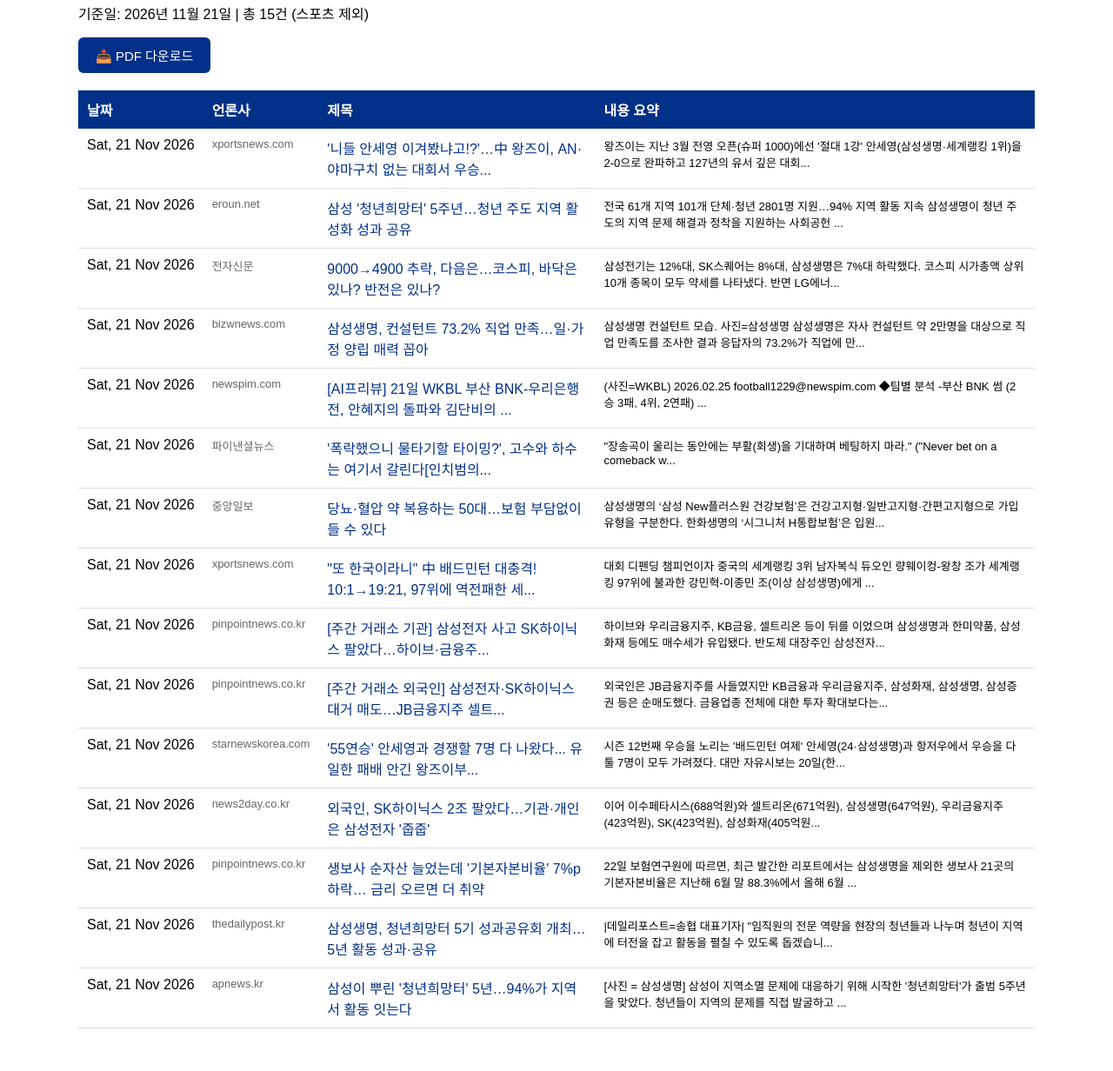
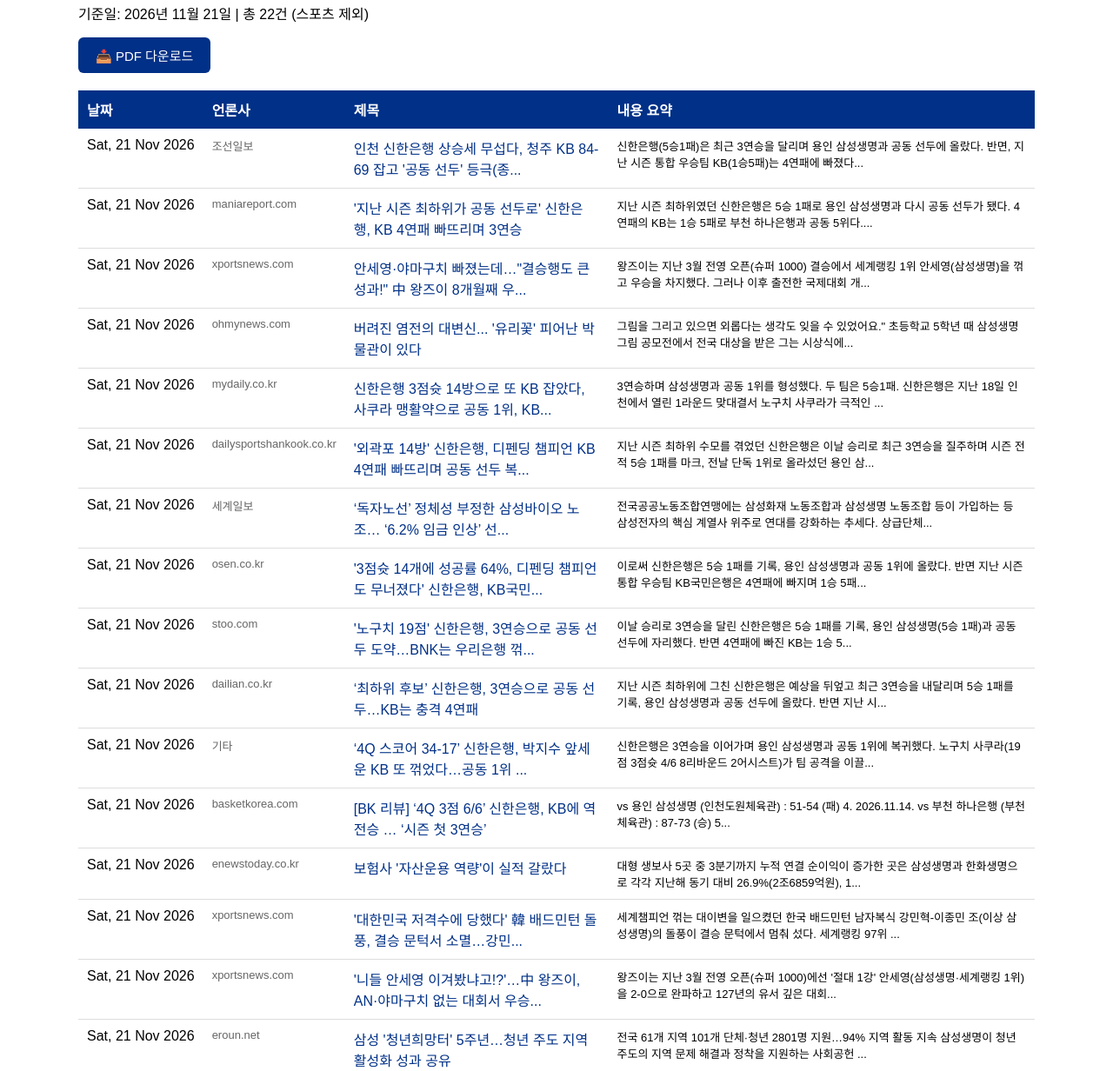
Before and after one commit to dramanuri-cell/samsung-life-news, a plain HTML site: page index.html in a window 1280 px wide. Shown: the part 104-1336 px from the top of the page at 87% size. Drawn offline with Linux system fonts and the light colour scheme.

Commit message:
deploy: 7bef5ab29e873cfb1ec4f62abdf7219ccd0ac1db

```diff
--- a/index.html
+++ b/index.html
@@ -18,11 +18,95 @@
 </head>
 <body>
   <h1>📰 삼성생명 뉴스 게시판</h1>
-  <p>기준일: 2026년 11월 21일 | 총 15건 (스포츠 제외)</p>
+  <p>기준일: 2026년 11월 21일 | 총 22건 (스포츠 제외)</p>
   <button class="btn" onclick="downloadPDF()">📥 PDF 다운로드</button>
   <table id="news-table">
     <tr><th>날짜</th><th>언론사</th><th>제목</th><th>내용 요약</th></tr>
 
+        <tr>
+          <td style="white-space:nowrap">Sat, 21 Nov 2026</td>
+          <td style="white-space:nowrap;color:#666;font-size:13px">조선일보</td>
+          <td><a href="https://www.sportschosun.com/basketball/2026-11-21/202611210100134210012652" target="_blank">인천 신한은행 상승세 무섭다, 청주 KB 84-69 잡고 '공동 선두' 등극(종...</a></td>
+          <td style="font-size:13px">신한은행(5승1패)은 최근 3연승을 달리며 용인 삼성생명과 공동 선두에 올랐다. 반면, 지난 시즌 통합 우승팀 KB(1승5패)는 4연패에 빠졌다...</td>
+        </tr>
+        <tr>
+          <td style="white-space:nowrap">Sat, 21 Nov 2026</td>
+          <td style="white-space:nowrap;color:#666;font-size:13px">maniareport.com</td>
+          <td><a href="https://www.maniareport.com/view.php?ud=202611211924482868dad9f33a29_19" target="_blank">'지난 시즌 최하위가 공동 선두로' 신한은행, KB 4연패 빠뜨리며 3연승</a></td>
+          <td style="font-size:13px">지난 시즌 최하위였던 신한은행은 5승 1패로 용인 삼성생명과 다시 공동 선두가 됐다. 4연패의 KB는 1승 5패로 부천 하나은행과 공동 5위다....</td>
+        </tr>
+        <tr>
+          <td style="white-space:nowrap">Sat, 21 Nov 2026</td>
+          <td style="white-space:nowrap;color:#666;font-size:13px">xportsnews.com</td>
+          <td><a href="https://www.xportsnews.com/article/2221824" target="_blank">안세영·야마구치 빠졌는데…&quot;결승행도 큰 성과!&quot; 中 왕즈이 8개월째 우...</a></td>
+          <td style="font-size:13px">왕즈이는 지난 3월 전영 오픈(슈퍼 1000) 결승에서 세계랭킹 1위 안세영(삼성생명)을 꺾고 우승을 차지했다. 그러나 이후 출전한 국제대회 개...</td>
+        </tr>
+        <tr>
+          <td style="white-space:nowrap">Sat, 21 Nov 2026</td>
+          <td style="white-space:nowrap;color:#666;font-size:13px">ohmynews.com</td>
+          <td><a href="https://www.ohmynews.com/NWS_Web/View/at_pg.aspx?CNTN_CD=A0003285123&CMPT_CD=P0010&utm_source=naver&utm_medium=newsearch&utm_campaign=naver_news" target="_blank">버려진 염전의 대변신... '유리꽃' 피어난 박물관이 있다</a></td>
+          <td style="font-size:13px">그림을 그리고 있으면 외롭다는 생각도 잊을 수 있었어요.&quot; 초등학교 5학년 때 삼성생명 그림 공모전에서 전국 대상을 받은 그는 시상식에...</td>
+        </tr>
+        <tr>
+          <td style="white-space:nowrap">Sat, 21 Nov 2026</td>
+          <td style="white-space:nowrap;color:#666;font-size:13px">mydaily.co.kr</td>
+          <td><a href="https://www.mydaily.co.kr/page/view/2026112119230630371" target="_blank">신한은행 3점슛 14방으로 또 KB 잡았다, 사쿠라 맹활약으로 공동 1위, KB...</a></td>
+          <td style="font-size:13px">3연승하며 삼성생명과 공동 1위를 형성했다. 두 팀은 5승1패. 신한은행은 지난 18일 인천에서 열린 1라운드 맞대결서 노구치 사쿠라가 극적인 ...</td>
+        </tr>
+        <tr>
+          <td style="white-space:nowrap">Sat, 21 Nov 2026</td>
+          <td style="white-space:nowrap;color:#666;font-size:13px">dailysportshankook.co.kr</td>
+          <td><a href="https://www.dailysportshankook.co.kr/news/articleView.html?idxno=435787" target="_blank">'외곽포 14방' 신한은행, 디펜딩 챔피언 KB 4연패 빠뜨리며 공동 선두 복...</a></td>
+          <td style="font-size:13px">지난 시즌 최하위 수모를 겪었던 신한은행은 이날 승리로 최근 3연승을 질주하며 시즌 전적 5승 1패를 마크, 전날 단독 1위로 올라섰던 용인 삼...</td>
+        </tr>
+        <tr>
+          <td style="white-space:nowrap">Sat, 21 Nov 2026</td>
+          <td style="white-space:nowrap;color:#666;font-size:13px">세계일보</td>
+          <td><a href="https://www.segye.com/newsView/20261120506487?OutUrl=naver" target="_blank">‘독자노선’ 정체성 부정한 삼성바이오 노조… ‘6.2% 임금 인상’ 선...</a></td>
+          <td style="font-size:13px">전국공공노동조합연맹에는 삼성화재 노동조합과 삼성생명 노동조합 등이 가입하는 등 삼성전자의 핵심 계열사 위주로 연대를 강화하는 추세다.  상급단체...</td>
+        </tr>
+        <tr>
+          <td style="white-space:nowrap">Sat, 21 Nov 2026</td>
+          <td style="white-space:nowrap;color:#666;font-size:13px">osen.co.kr</td>
+          <td><a href="http://www.osen.co.kr/article/G1112913401" target="_blank">'3점슛 14개에 성공률 64%, 디펜딩 챔피언도 무너졌다' 신한은행, KB국민...</a></td>
+          <td style="font-size:13px">이로써 신한은행은 5승 1패를 기록, 용인 삼성생명과 공동 1위에 올랐다. 반면 지난 시즌 통합 우승팀 KB국민은행은 4연패에 빠지며 1승 5패...</td>
+        </tr>
+        <tr>
+          <td style="white-space:nowrap">Sat, 21 Nov 2026</td>
+          <td style="white-space:nowrap;color:#666;font-size:13px">stoo.com</td>
+          <td><a href="http://www.stoo.com/article.php?aid=110026017585" target="_blank">'노구치 19점' 신한은행, 3연승으로 공동 선두 도약…BNK는 우리은행 꺾...</a></td>
+          <td style="font-size:13px">이날 승리로 3연승을 달린 신한은행은 5승 1패를 기록, 용인 삼성생명(5승 1패)과 공동 선두에 자리했다. 반면 4연패에 빠진 KB는 1승 5...</td>
+        </tr>
+        <tr>
+          <td style="white-space:nowrap">Sat, 21 Nov 2026</td>
+          <td style="white-space:nowrap;color:#666;font-size:13px">dailian.co.kr</td>
+          <td><a href="https://www.dailian.co.kr/news/view/1718035/?sc=Naver" target="_blank">‘최하위 후보’ 신한은행, 3연승으로 공동 선두…KB는 충격 4연패</a></td>
+          <td style="font-size:13px">지난 시즌 최하위에 그친 신한은행은 예상을 뒤엎고 최근 3연승을 내달리며 5승 1패를 기록, 용인 삼성생명과 공동 선두에 올랐다. 반면 지난 시...</td>
+        </tr>
+        <tr>
+          <td style="white-space:nowrap">Sat, 21 Nov 2026</td>
+          <td style="white-space:nowrap;color:#666;font-size:13px">기타</td>
+          <td><a href="" target="_blank">‘4Q 스코어 34-17’ 신한은행, 박지수 앞세운 KB 또 꺾었다…공동 1위 ...</a></td>
+          <td style="font-size:13px">신한은행은 3연승을 이어가며 용인 삼성생명과 공동 1위에 복귀했다. 노구치 사쿠라(19점 3점슛 4/6 8리바운드 2어시스트)가 팀 공격을 이끌...</td>
+        </tr>
+        <tr>
+          <td style="white-space:nowrap">Sat, 21 Nov 2026</td>
+          <td style="white-space:nowrap;color:#666;font-size:13px">basketkorea.com</td>
+          <td><a href="https://basketkorea.com/news/newsview.php?ncode=1065600562237162" target="_blank">[BK 리뷰] ‘4Q 3점 6/6’ 신한은행, KB에 역전승 … ‘시즌 첫 3연승’</a></td>
+          <td style="font-size:13px">vs 용인 삼성생명 (인천도원체육관) : 51-54 (패) 4. 2026.11.14. vs 부천 하나은행 (부천체육관) : 87-73 (승) 5...</td>
+        </tr>
+        <tr>
+          <td style="white-space:nowrap">Sat, 21 Nov 2026</td>
+          <td style="white-space:nowrap;color:#666;font-size:13px">enewstoday.co.kr</td>
+          <td><a href="http://www.enewstoday.co.kr/news/articleView.html?idxno=2495284" target="_blank">보험사 '자산운용 역량'이 실적 갈랐다</a></td>
+          <td style="font-size:13px">대형 생보사 5곳 중 3분기까지 누적 연결 순이익이 증가한 곳은 삼성생명과 한화생명으로 각각 지난해 동기 대비 26.9%(2조6859억원), 1...</td>
+        </tr>
+        <tr>
+          <td style="white-space:nowrap">Sat, 21 Nov 2026</td>
+          <td style="white-space:nowrap;color:#666;font-size:13px">xportsnews.com</td>
+          <td><a href="https://www.xportsnews.com/article/2221704" target="_blank">'대한민국 저격수에 당했다' 韓 배드민턴 돌풍, 결승 문턱서 소멸…강민...</a></td>
+          <td style="font-size:13px">세계챔피언 꺾는 대이변을 일으켰던 한국 배드민턴 남자복식 강민혁-이종민 조(이상 삼성생명)의 돌풍이 결승 문턱에서 멈춰 섰다. 세계랭킹 97위 ...</td>
+        </tr>
         <tr>
           <td style="white-space:nowrap">Sat, 21 Nov 2026</td>
           <td style="white-space:nowrap;color:#666;font-size:13px">xportsnews.com</td>
@@ -71,48 +155,6 @@
           <td><a href="https://www.xportsnews.com/article/2221674" target="_blank">&quot;또 한국이라니&quot; 中 배드민턴 대충격! 10:1→19:21, 97위에 역전패한 세...</a></td>
           <td style="font-size:13px">대회 디펜딩 챔피언이자 중국의 세계랭킹 3위 남자복식 듀오인 량웨이컹-왕창 조가 세계랭킹 97위에 불과한 강민혁-이종민 조(이상 삼성생명)에게 ...</td>
         </tr>
-        <tr>
-          <td style="white-space:nowrap">Sat, 21 Nov 2026</td>
-          <td style="white-space:nowrap;color:#666;font-size:13px">pinpointnews.co.kr</td>
-          <td><a href="https://www.pinpointnews.co.kr/news/articleView.html?idxno=506521" target="_blank">[주간 거래소 기관] 삼성전자 사고 SK하이닉스 팔았다…하이브·금융주...</a></td>
-          <td style="font-size:13px">하이브와 우리금융지주, KB금융, 셀트리온 등이 뒤를 이었으며 삼성생명과 한미약품, 삼성화재 등에도 매수세가 유입됐다. 반도체 대장주인 삼성전자...</td>
-        </tr>
-        <tr>
-          <td style="white-space:nowrap">Sat, 21 Nov 2026</td>
-          <td style="white-space:nowrap;color:#666;font-size:13px">pinpointnews.co.kr</td>
-          <td><a href="https://www.pinpointnews.co.kr/news/articleView.html?idxno=506520" target="_blank">[주간 거래소 외국인] 삼성전자·SK하이닉스 대거 매도…JB금융지주 셀트...</a></td>
-          <td style="font-size:13px">외국인은 JB금융지주를 사들였지만 KB금융과 우리금융지주, 삼성화재, 삼성생명, 삼성증권 등은 순매도했다. 금융업종 전체에 대한 투자 확대보다는...</td>
-        </tr>
-        <tr>
-          <td style="white-space:nowrap">Sat, 21 Nov 2026</td>
-          <td style="white-space:nowrap;color:#666;font-size:13px">starnewskorea.com</td>
-          <td><a href="https://www.starnewskorea.com/sports/2026/11/21/2026112106483211136" target="_blank">'55연승' 안세영과 경쟁할 7명 다 나왔다... 유일한 패배 안긴 왕즈이부...</a></td>
-          <td style="font-size:13px">시즌 12번째 우승을 노리는 '배드민턴 여제' 안세영(24·삼성생명)과 항저우에서 우승을 다툴 7명이 모두 가려졌다. 대만 자유시보는 20일(한...</td>
-        </tr>
-        <tr>
-          <td style="white-space:nowrap">Sat, 21 Nov 2026</td>
-          <td style="white-space:nowrap;color:#666;font-size:13px">news2day.co.kr</td>
-          <td><a href="https://www.news2day.co.kr/article/20261121500005" target="_blank">외국인, SK하이닉스 2조 팔았다…기관·개인은 삼성전자 '줍줍'</a></td>
-          <td style="font-size:13px">이어 이수페타시스(688억원)와 셀트리온(671억원), 삼성생명(647억원), 우리금융지주(423억원), SK(423억원), 삼성화재(405억원...</td>
-        </tr>
-        <tr>
-          <td style="white-space:nowrap">Sat, 21 Nov 2026</td>
-          <td style="white-space:nowrap;color:#666;font-size:13px">pinpointnews.co.kr</td>
-          <td><a href="https://www.pinpointnews.co.kr/news/articleView.html?idxno=506493" target="_blank">생보사 순자산 늘었는데 '기본자본비율' 7%p 하락… 금리 오르면 더 취약</a></td>
-          <td style="font-size:13px">22일 보험연구원에 따르면, 최근 발간한 리포트에서는 삼성생명을 제외한 생보사 21곳의 기본자본비율은 지난해 6월 말 88.3%에서 올해 6월 ...</td>
-        </tr>
-        <tr>
-          <td style="white-space:nowrap">Sat, 21 Nov 2026</td>
-          <td style="white-space:nowrap;color:#666;font-size:13px">thedailypost.kr</td>
-          <td><a href="https://www.thedailypost.kr/news/articleView.html?idxno=117097" target="_blank">삼성생명, 청년희망터 5기 성과공유회 개최…5년 활동 성과·공유</a></td>
-          <td style="font-size:13px">|데일리포스트=송협 대표기자| &quot;임직원의 전문 역량을 현장의 청년들과 나누며 청년이 지역에 터전을 잡고 활동을 펼칠 수 있도록 돕겠습니...</td>
-        </tr>
-        <tr>
-          <td style="white-space:nowrap">Sat, 21 Nov 2026</td>
-          <td style="white-space:nowrap;color:#666;font-size:13px">apnews.kr</td>
-          <td><a href="https://www.apnews.kr/news/articleView.html?idxno=3053365" target="_blank">삼성이 뿌린 '청년희망터' 5년…94%가 지역서 활동 잇는다</a></td>
-          <td style="font-size:13px">[사진 = 삼성생명] 삼성이 지역소멸 문제에 대응하기 위해 시작한 '청년희망터'가 출범 5주년을 맞았다. 청년들이 지역의 문제를 직접 발굴하고 ...</td>
-        </tr>
   </table>
   <script>
     function downloadPDF() {
```
